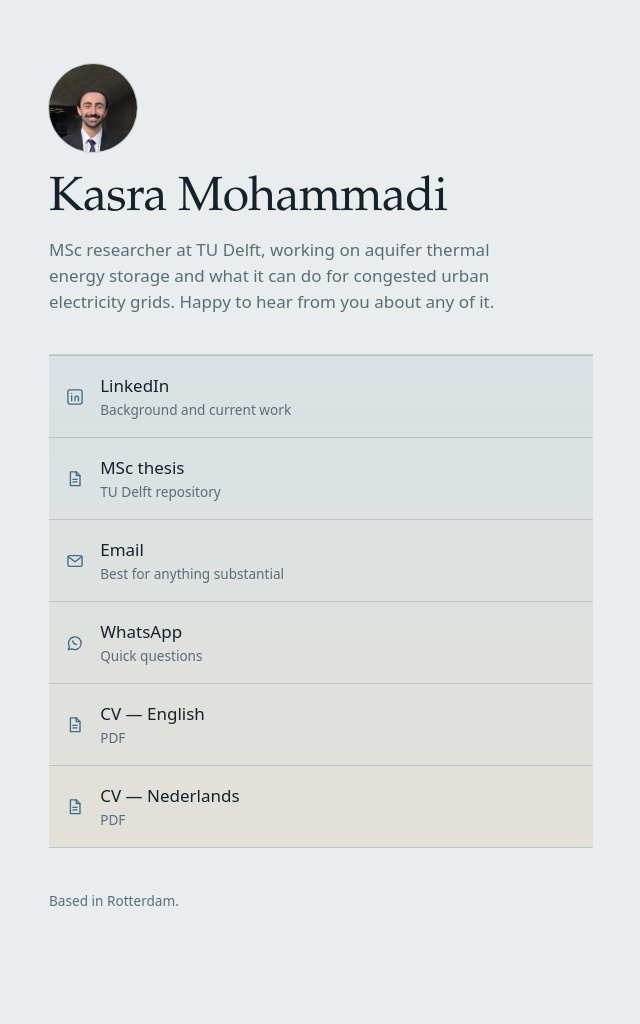
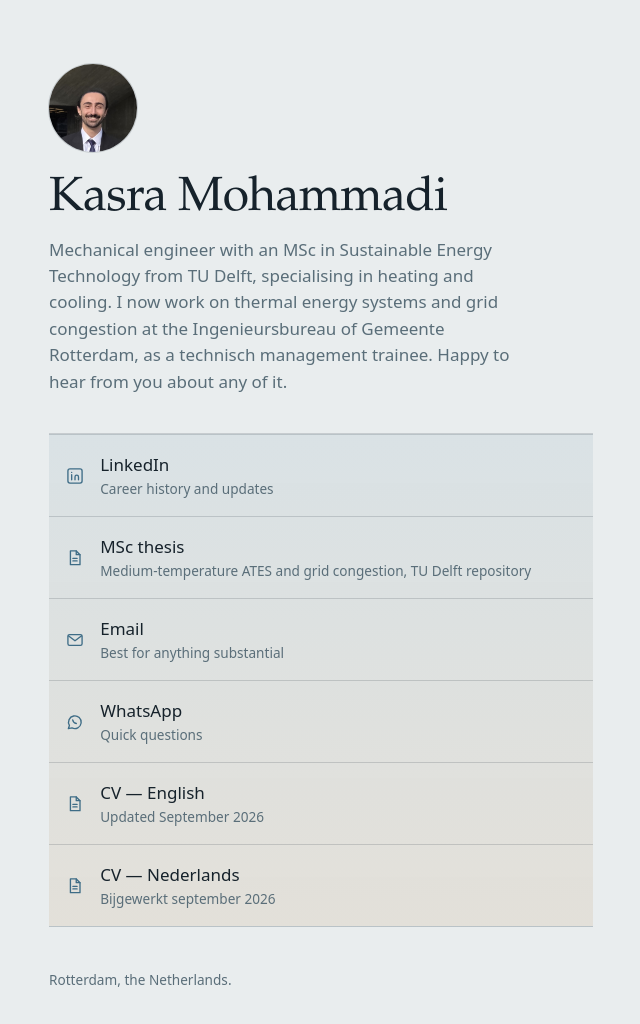
Before and after one commit to kasram379/kasram379.github.io, a plain HTML site: page contact/index.html in a window 1280 px wide. Shown: the whole page, without its empty margins (319-959 px from the left). Drawn offline with Linux system fonts and the light colour scheme.

Commit message:
Update index.html

```diff
--- a/contact/index.html
+++ b/contact/index.html
@@ -3,8 +3,8 @@
 <head>
 <meta charset="utf-8">
 <meta name="viewport" content="width=device-width, initial-scale=1">
-<title>Contact — Kasra Mohammadi</title>
-<meta name="description" content="Ways to reach Kasra Mohammadi, and where to read his work.">
+<title>Kasra Mohammadi — Contact</title>
+<meta name="description" content="Kasra Mohammadi — energy systems engineer at the Ingenieursbureau of Gemeente Rotterdam. Contact details, CV and MSc thesis.">
 <link rel="stylesheet" href="../style.css">
 <link rel="icon" href="/favicon.ico" sizes="any">
 <link rel="apple-touch-icon" href="/apple-touch-icon.png">
@@ -12,15 +12,16 @@
 <body>
 <main>
 
-
   <img class="portrait" src="../images/kasra.jpg" alt="Kasra Mohammadi">
 
   <h1 class="name">Kasra Mohammadi</h1>
 
   <p class="standfirst">
-    MSc researcher at TU Delft, working on aquifer thermal energy storage
-    and what it can do for congested urban electricity grids.
-    Happy to hear from you about any of it.
+    Mechanical engineer with an MSc in Sustainable Energy Technology from
+    TU Delft, specialising in heating and cooling. I now work on thermal
+    energy systems and grid congestion at the Ingenieursbureau of Gemeente
+    Rotterdam, as a technisch management trainee. Happy to hear from you
+    about any of it.
   </p>
 
   <hr class="rule">
@@ -33,29 +34,26 @@
 
   <nav class="stack">
 
-    <!-- LinkedIn — replace the href with your profile URL -->
     <a href="https://www.linkedin.com/in/kmohammadi" target="_blank" rel="noopener">
       <svg viewBox="0 0 24 24" aria-hidden="true">
         <rect x="3.5" y="3.5" width="17" height="17" rx="2.5"></rect>
         <path d="M8 10.5v6M8 7.6v.1M12 16.5v-3.4a2.1 2.1 0 0 1 4.2 0v3.4"></path>
       </svg>
       <span class="label">LinkedIn
-        <span class="sub">Background and current work</span>
+        <span class="sub">Career history and updates</span>
       </span>
     </a>
 
-    <!-- Thesis — use the persistent resolver.tudelft.nl link, not a search URL -->
     <a href="https://resolver.tudelft.nl/uuid:5659d826-a0ac-4aaa-8c42-02229d96367d" target="_blank" rel="noopener">
       <svg viewBox="0 0 24 24" aria-hidden="true">
         <path d="M6.5 3.5h7l4.5 4.5v12h-11.5z"></path>
         <path d="M13.5 3.5V8H18M9.5 12.5h5M9.5 15.5h5"></path>
       </svg>
       <span class="label">MSc thesis
-        <span class="sub">TU Delft repository</span>
+        <span class="sub">Medium-temperature ATES and grid congestion, TU Delft repository</span>
       </span>
     </a>
 
-    <!-- Email -->
     <a href="mailto:kasra@kasramohammadi.com">
       <svg viewBox="0 0 24 24" aria-hidden="true">
         <rect x="3.5" y="5.5" width="17" height="13" rx="2"></rect>
@@ -66,8 +64,6 @@
       </span>
     </a>
 
-    <!-- WhatsApp — international format, no +, no spaces.
-         Delete this whole block if you'd rather not publish the number. -->
     <a href="https://wa.me/31622968561" target="_blank" rel="noopener">
       <svg viewBox="0 0 24 24" aria-hidden="true">
         <path d="M4 20l1.3-3.9A7.6 7.6 0 1 1 8.4 19z"></path>
@@ -78,14 +74,13 @@
       </span>
     </a>
 
-
-	    <a href="../cv-en.pdf" target="_blank" rel="noopener">
+    <a href="../cv-en.pdf" target="_blank" rel="noopener">
       <svg viewBox="0 0 24 24" aria-hidden="true">
         <path d="M6.5 3.5h7l4.5 4.5v12h-11.5z"></path>
         <path d="M13.5 3.5V8H18M9.5 12.5h5M9.5 15.5h5"></path>
       </svg>
       <span class="label">CV — English
-        <span class="sub">PDF</span>
+        <span class="sub">Updated September 2026</span>
       </span>
     </a>
 
@@ -95,14 +90,14 @@
         <path d="M13.5 3.5V8H18M9.5 12.5h5M9.5 15.5h5"></path>
       </svg>
       <span class="label">CV — Nederlands
-        <span class="sub">PDF</span>
+        <span class="sub">Bijgewerkt september 2026</span>
       </span>
     </a>
 
   </nav>
 
   <footer>
-    Based in Rotterdam.
+    Rotterdam, the Netherlands.
   </footer>
 
 </main>
```
